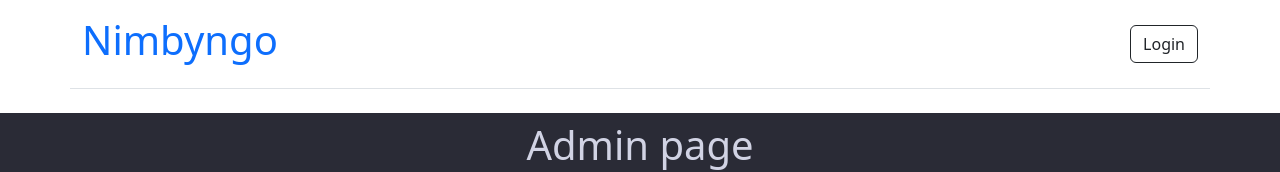
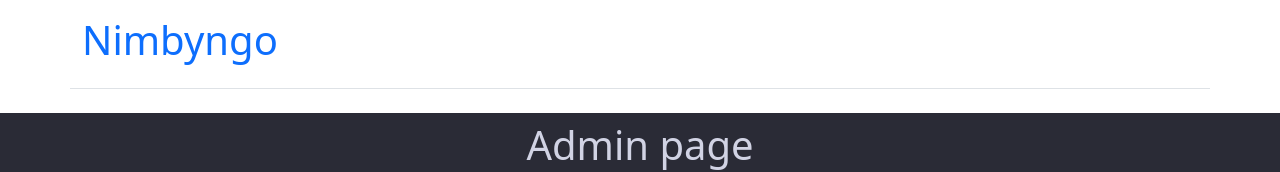
Before and after one commit to phathak/nimby_bingo, a React (Vite) app: page /nimby_bingo/admin in a window 1280 px wide. Shown: the top 172 px of the page. Built offline with nearby package versions, Linux system fonts and the light colour scheme.

Commit message:
hid login link

```diff
--- a/src/components/navbar.jsx
+++ b/src/components/navbar.jsx
@@ -36,11 +36,11 @@
           onChange={onChange}
         /> */}
 
-        <div className="col-md-3 text-end">
+        {/* <div className="col-md-3 text-end">
           <Link className="btn btn-outline-dark" to="admin">
             Login{" "}
           </Link>
-        </div>
+        </div> */}
       </header>
       <Outlet />
     </div>
```
